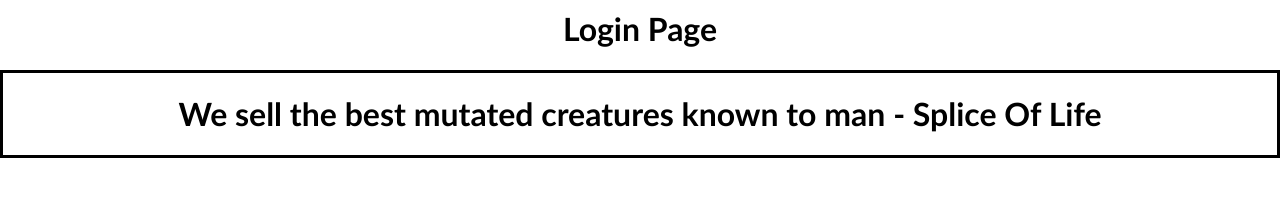
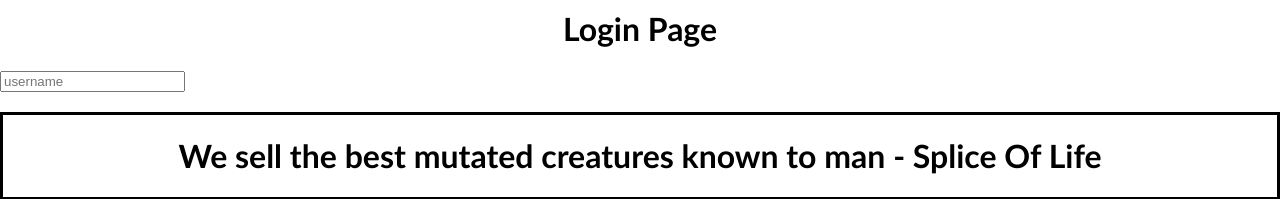
Before and after one commit to Splice-of-Life/SpliceOfLife, a React (Vite) app: page /login in a window 1280 px wide. Shown: the part 204-403 px from the top of the page. Built offline with nearby package versions, Linux system fonts and the light colour scheme.

Commit message:
Added Username to Login page

```diff
--- a/src/pages/login.jsx
+++ b/src/pages/login.jsx
@@ -1,8 +1,25 @@
+import React, { useState } from "react";
+
 function LoginPage() {
+  const [username, setUsername] = useState(""); // Set an initial value for username
+
+  const handleUsernameChange = (event) => {
+    setUsername(event.target.value); // Update username state when input changes
+  };
+
   return (
     <>
       <div>
-        <h1 className="heading"> Login Page</h1>
+        <h1 className="heading">Login Page</h1>
+
+        <form>
+          <input
+            type="text"
+            placeholder="username"
+            value={username}
+            onChange={handleUsernameChange} // Add an onChange handler to update the state
+          />
+        </form>
       </div>
     </>
   );
```
Also changed, not shown: 1 other file (tests, documents, lock files or other folders).
